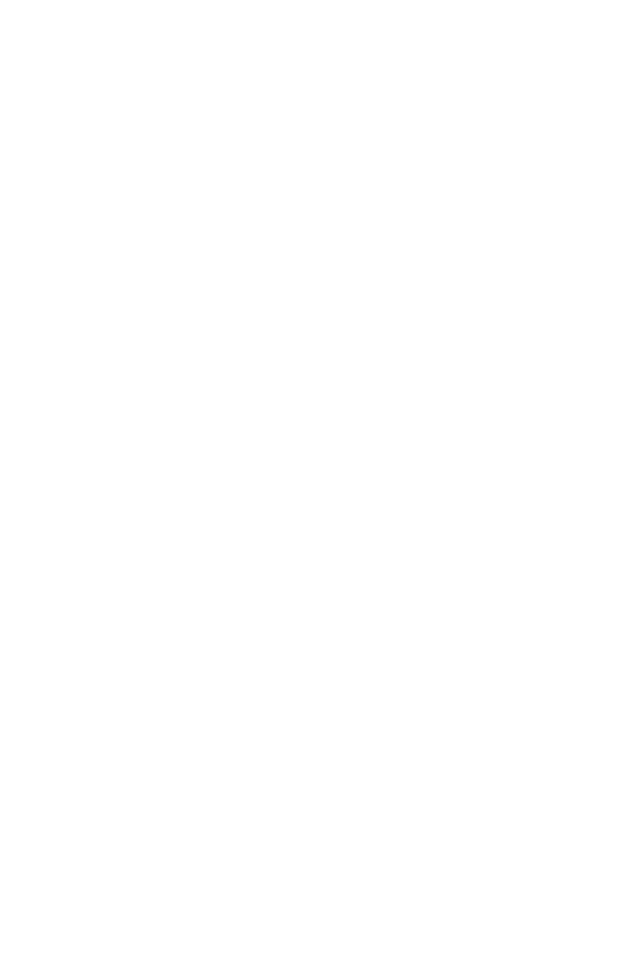
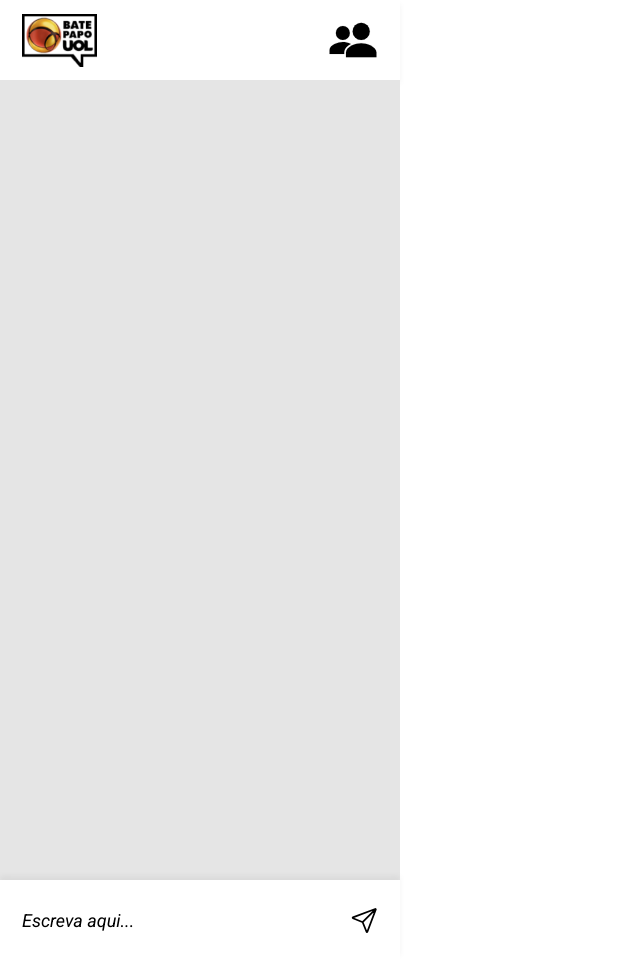
Before and after one commit to gabrielleitesep/Bate-Papo-UOL, a plain HTML site: page index.html in a window 1280 px wide. Shown: the whole page, without its empty margins (0-640 px from the left). Before the commit the page ends 800 px from the top, so only its background shows below. Drawn offline with nearby package versions, Linux system fonts and the light colour scheme.

Commit message:
html e css

```diff
--- a/estilo.css
+++ b/estilo.css
@@ -0,0 +1,49 @@
+* {
+    font-family: 'Roboto', sans-serif;
+}
+.topo {
+    width: 400px;
+    height: 80px;
+    display: flex;
+    justify-content: space-between;
+    align-items: center;
+    box-shadow: 0px 4px 6px 0px rgba(0, 0, 0, 0.05);
+}
+.topo ion-icon {
+    font-size: 50px;
+    margin-right: 22px;
+}
+.topo img {
+    width: 75px;
+    height: 53px;
+    margin-left: 22px;
+}
+.pagina {
+    width: 400px;
+    height: 800px;
+    background-color: #E5E5E5;
+}
+.rodape {
+    width: 400px;
+    display: flex;
+    justify-content: space-between;
+    box-shadow: 0px -4px 6px 0px rgba(0, 0, 0, 0.05);
+    height: 80px;
+    align-items: center;
+}
+.rodape ion-icon {
+    margin-right: 22px;
+    font-size: 35px;
+    cursor: pointer;
+}
+input {
+    width: 400px;
+    border: none;
+    outline: none;
+    margin-left: 20px;
+    font-size: 18px;
+    font-style: italic;
+}
+::placeholder{
+    color: black;
+}
--- a/index.html
+++ b/index.html
@@ -5,10 +5,26 @@
     <meta charset="UTF-8" />
     <meta name="viewport" content="width=device-width, initial-scale=1.0" />
     <meta http-equiv="X-UA-Compatible" content="ie=edge" />
+    <link rel="preconnect" href="https://fonts.googleapis.com">
+    <link rel="preconnect" href="https://fonts.gstatic.com" crossorigin>
+    <link
+        href="https://fonts.googleapis.com/css2?family=Roboto:ital,wght@0,100;0,300;0,400;0,500;0,700;1,100;1,300;1,400;1,500;1,700&display=swap"
+        rel="stylesheet">
     <link rel="stylesheet" href="reset.css" />
     <link rel="stylesheet" href="estilo.css" >
 </head>
 <body>
+    <div class="topo">
+        <img src="./imagens/logo1.png" alt="">
+        <ion-icon name="people-sharp"></ion-icon>
+    </div>
+    <div class="pagina"></div>
+    <div class="rodape">
+        <input class = "texto"  placeholder="Escreva aqui...">
+        <ion-icon name="paper-plane-outline"></ion-icon>
+    </div>
+    <script src="https://cdn.jsdelivr.net/npm/axios/dist/axios.min.js"></script>
+    <script type="module" src="https://unpkg.com/ionicons@5.5.2/dist/ionicons/ionicons.esm.js"></script>
     <script src="script.js"></script>
 </body>
 </html>
```
